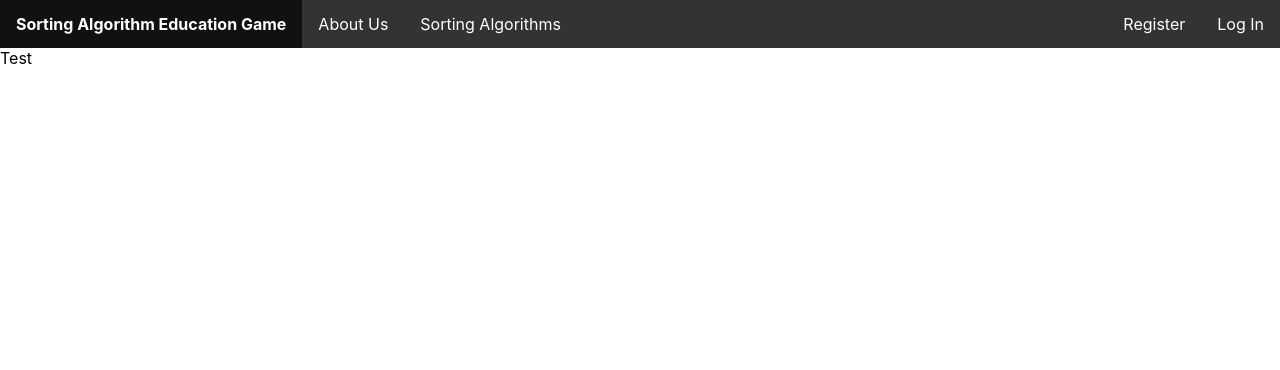
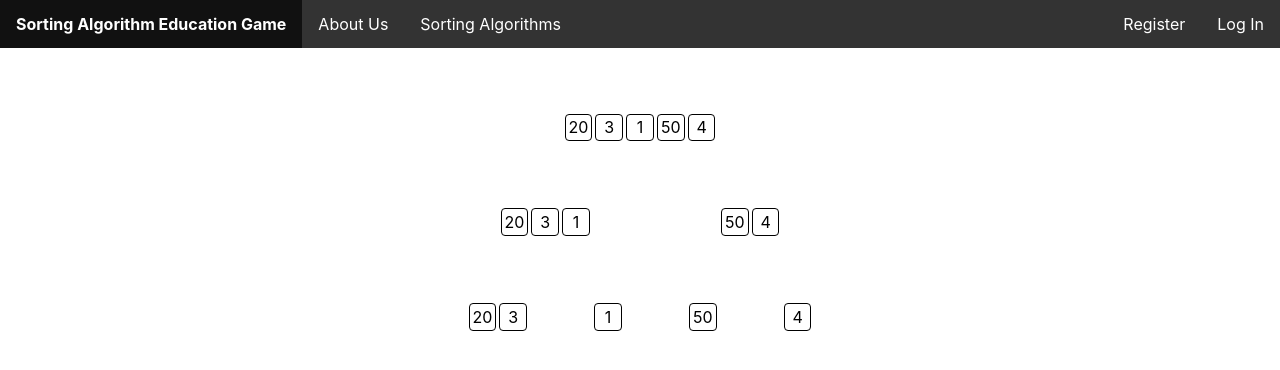
Before and after one commit to ShaimaaAliECE/se3350_project-group-13, a React (Create React App) app in the folder sortalgorithgame/: page /mergeSort in a window 1280 px wide. Shown: the top 370 px of the page. Built offline with nearby package versions, Linux system fonts and the light colour scheme.

Commit message:
Update MergeSort.js

```diff
--- a/sortalgorithgame/src/components/MergeSort.js
+++ b/sortalgorithgame/src/components/MergeSort.js
@@ -1,112 +1,146 @@
-import React from "react";
-import '../styles/Home.css';
+import {React, useState} from 'react';
+import '../styles/Mergesort.css';
 
-export default function MergeSort() {
+export default function Mergesort() {
+    // Array
+    const [array, setArray] = useState([20,3,1,50,4]);
+    // Step to walkthrough
+    const [steps, setSteps] = useState(0);
+    // Spawn array
+    function Array(array) {
+        return (
+            <div className="array">
+                {
+                    array.map((element, id) => {
+                        return (
+                            <div className="elements" key={id}>{element}</div>
+                        );
+                    })
+                }
+            </div>
+        );
+    }
+
+    function split(array){
+        let counter = 0;
+        let left = [];
+        let right = [];
+        let halfIndex = Math.ceil(array.length/2);
+        while(counter < array.length){
+            if(array.length == 1){
+                return array;
+            }
+            else if(counter<halfIndex){
+                left.push(array[counter]);
+            } else {
+                right.push(array[counter]);
+            }
+            counter++;
+        }
+        return {left, right};
+    }
+
+    // Split array in half
+    function Merge(array){
+        let arrayOne = split(array);
+        let arrayOneLeft = arrayOne.left;
+        let arrayOneRight = arrayOne.right;
+
+        let arrayTwo = split(arrayOneLeft);
+        let arrayTwoLeft = arrayTwo.left;
+        let arrayTwoRight = arrayTwo.right;
+
+        let arrayThree = split(arrayOneRight);
+        let arrayThreeLeft = arrayThree.left;
+        let arrayThreeRight = arrayThree.right;
 
         return (
-        <div id="mergeSort">
-            Test
+            <div className="visual-container">
+            <div className="split-container">
+                <div className="array" id="array-split-one">
+                    {
+                        /* Display arrayOne */
+                        arrayOneLeft.map((element, id)=>{
+                            return (
+                                <div className="elements" key={id}>{element}</div>
+                            );
+                        })
+                    }
                 </div>
-    )
 
+                <div className="array" id="array-split-two">
+                    {
+                        /* Display arrayTwo */
+                        arrayOneRight.map((element, id)=>{
+                            return (
+                                <div className="elements" key={id}>{element}</div>
+                            );
+                        })
+                    }
+                </div>
+            </div>
 
+            <div className="split-container">
+                <div className="array" id="array-split-one">
+                    {
+                        /* Display arrayOne */
+                        arrayTwoLeft.map((element, id)=>{
+                            return (
+                                <div className="elements" key={id}>{element}</div>
+                            );
+                        })
+                    }
+                </div>
+
+                <div className="array" id="array-split-two">
+                    {
+                        /* Display arrayTwo */
+                        arrayTwoRight.map((element, id)=>{
+                            return (
+                                <div className="elements" key={id}>{element}</div>
+                            );
+                        })
+                    }
+                </div>
+
+                <div className="array" id="array-split-three">
+                    {
+                        /* Display arrayOne */
+                        arrayThreeLeft.map((element, id)=>{
+                            return (
+                                <div className="elements" key={id}>{element}</div>
+                            );
+                        })
+                    }
+                </div>
+
+                <div className="array" id="array-split-four">
+                    {
+                        /* Display arrayTwo */
+                        arrayThreeRight.map((element, id)=>{
+                            return (
+                                <div className="elements" key={id}>{element}</div>
+                            );
+                        })
+                    }
+                </div>
+            </div>
+            </div>
+        );
     }
 
-// Merges two subarrays of arr[]
-// First subarray is arr[l..m]
-// Second subarray is arr[m+1..r]
-function merge(arr, left, middle, right) {
-    var n1 = middle - left + 1;
-    var n2 = right - middle;
+    /*
 
-    // Create temp arrays
-    var Left = new Array(n1);
-    var Right = new Array(n2);
+        - Non-recursive merge sort
+        - Seperate splitting function so it can return both arrays
+        - Function to display step by step?
 
-    // Copy data to temp arrays Left[] and Right[]
-    for (var i = 0; i < n1; i++)
-        Left[i] = arr[left + i];
-    for (var j = 0; j < n2; j++)
-        Right[j] = arr[middle + 1 + j];
+    */
 
-    // Initial index of first subarray
-    var i = 0;
-    // Initial index of second subarray
-    var j = 0;
-    // Initial index of merged subarray
-    var k = left;
-
-    // Merge the temp arrays back into arr[l..r]
-    while (i < n1 && j < n2) {
-        if (Left[i] <= Right[j]) {
-            arr[k] = Left[i];
-            i++;
+    return (
+        <div className="mergesort-container">
+            {Array(array)}
+            {Merge(array)}
+        </div>
+    );
 }
-        else {
-            arr[k] = Right[j];
-            j++;
-        }
-        k++;
-    }
-
-    // Copy the remaining elements of Left[], if there are any
-    while (i < n1) {
-        arr[k] = Left[i];
-        i++;
-        k++;
-    }
-
-    // Copy the remaining elements of Right[], if there are any
-    while (j < n2) {
-        arr[k] = Right[j];
-        j++;
-        k++;
-    }
-}
-
-var step = 1;
-//mergeSort function to sort array
-function mergeSort(arr, left, right) {
-
-    if (left >= right) {
-        return; //returns recursively
-    }
-    var middle = left + parseInt((right - left) / 2);
-
-    console.log("Step: " + step);
-    for (var a = left; a <= middle; a++) {
-        console.log(arr[a]);
-    }
-    step++;
-    mergeSort(arr, left, middle);
-    console.log("Step: " + step);
-    for (var b = middle + 1; b <= right; b++) {
-        console.log(arr[b]);
-    }
-    step++;
-    mergeSort(arr, middle + 1, right);
-
-    merge(arr, left, middle, right);
-    console.log("Step: " + step);
-    for (var c = left; c <= right; c++) {
-        console.log(arr[c]);
-    }
-    step++;
-}
-
-//create array with random numbers in range
-function createArr(size) {
-    var arr = [];
-    for (var i = 0; i < size; i++) {
-        arr.push(Math.floor(Math.random() * 20) + 1);
-    }
-    return arr;
-}
-
-var arr = createArr(10);
-var arr_size = 10;
-
-console.log("Array: " + arr);
-
-mergeSort(arr, 0, arr_size - 1);
-console.log("Sorted: " + arr);
```
Lines whose indentation alone changed are shown as unchanged.
